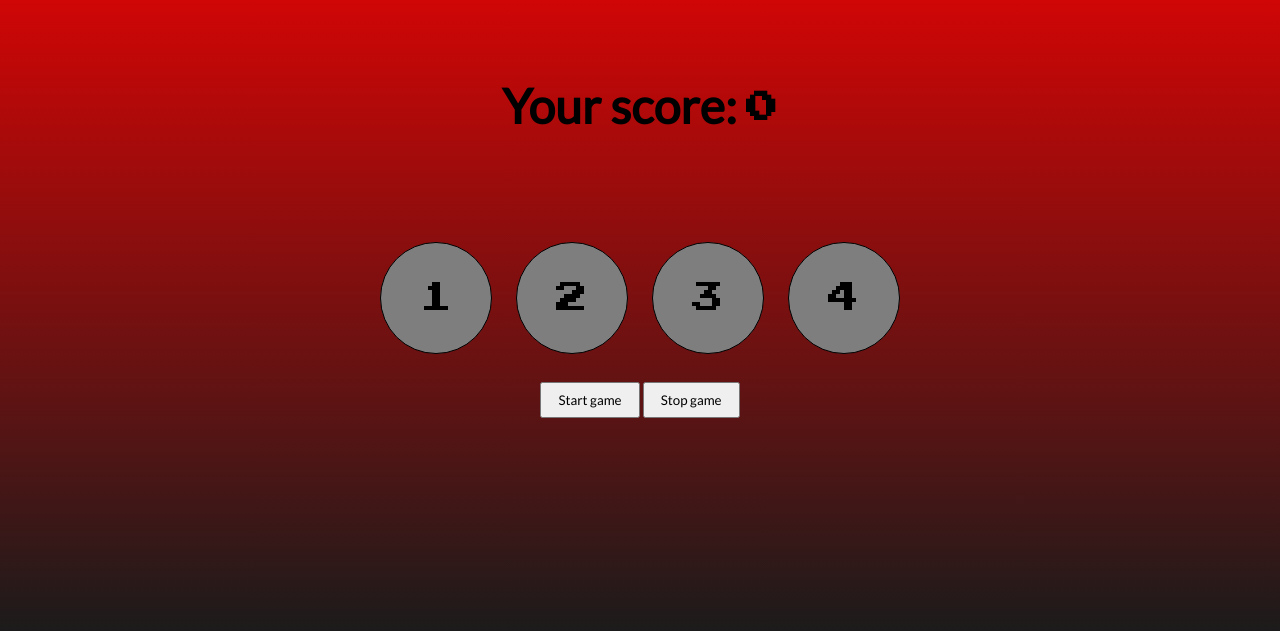
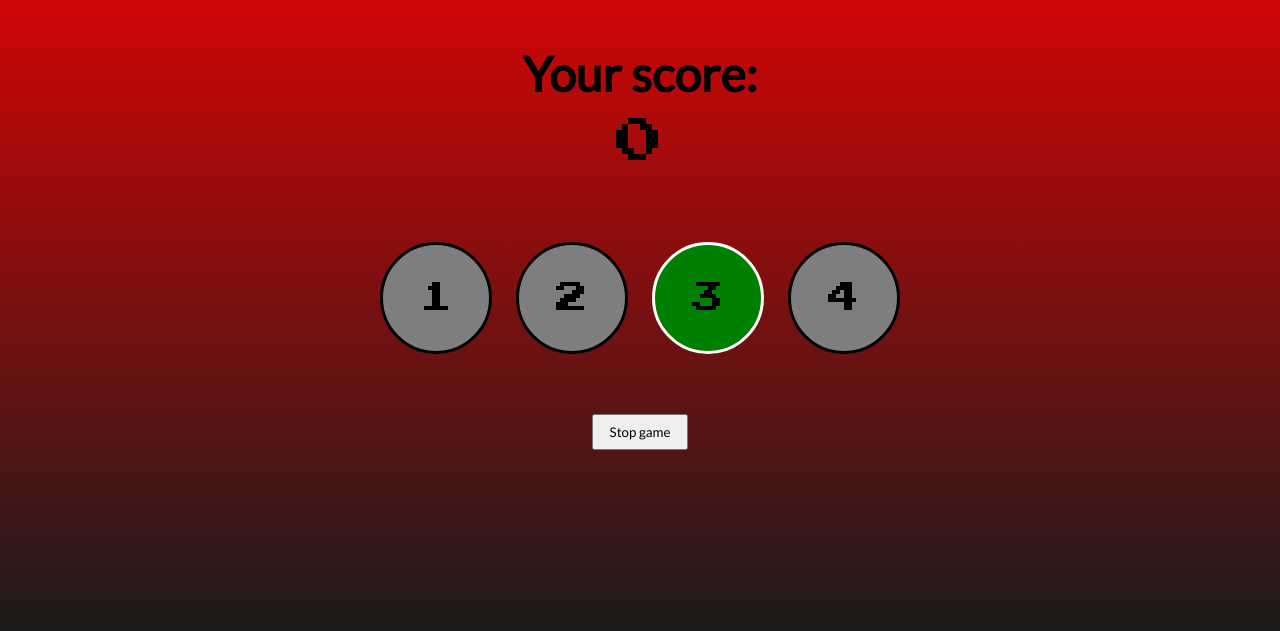
Before and after one commit to ronttizz/speedgame, a plain HTML site: page index.html in a window 1280 px wide. Both pictures are taken after a click on the button "Start game". Shown: the part 165-796 px from the top of the page. Drawn offline with Linux system fonts and the light colour scheme; a web font is replaced by a local one.

Commit message:
Disabling buttons at start

```diff
--- a/index.html
+++ b/index.html
@@ -20,12 +20,13 @@
   <body>
     <h1>Speedgame</h1>
     <div class="game">
-      <h5>Your score: <span id="score">0</span></h5>
+      <h5>Your score:</h5>
+      <p id="score">0</p>
       <div class="buttons">
-        <div class="button b1">1</div>
-        <div class="button b2">2</div>
-        <div class="button b3">3</div>
-        <div class="button b4">4</div>
+        <div id="btn1" class="button">1</div>
+        <div id="btn2" class="button">2</div>
+        <div id="btn3" class="button">3</div>
+        <div id="btn4" class="button">4</div>
       </div>
     </div>
     <button type="button" id="start">Start game</button>
@@ -33,9 +34,10 @@
     <div id="overlay">
       <div class="modal">
         <p>Your score was:</p>
-        <p id="score">0</p>
+        <p id="scoreEnd">0</p>
         <button type="button" id="close">Close</button>
       </div>
     </div>
+    <script src="script.js"></script>
   </body>
 </html>
--- /dev/null
+++ b/script.js
@@ -0,0 +1,73 @@
+const buttons = document.querySelectorAll(".button");
+const startButton = document.querySelector("#start");
+const stopButton = document.querySelector("#stop");
+const overlay = document.querySelector("#overlay");
+const closeButton = document.querySelector("#close");
+const scoreText = document.querySelector("#score");
+const scoreEnd = document.querySelector("#scoreEnd");
+
+let active = 0;
+let score = 0;
+let speed = 2000;
+
+const getRndInt = (min, max) => {
+  return Math.floor(Math.random() * (max - min + 1)) + min;
+};
+
+const startGame = () => {
+  let nextActive = pickNew(active);
+  buttons.forEach((button) => (button.style.pointerEvents = "auto"));
+  startButton.style.display = "none";
+  stopButton.style.display = "inline";
+
+  buttons[nextActive].classList.toggle("active");
+  buttons[active].classList.remove("active");
+
+  active = nextActive;
+  console.log("active button: ", active);
+  timer = setTimeout(startGame, speed);
+  speed = speed - 100;
+
+  function pickNew(active) {
+    let nextActive = getRndInt(0, 3);
+
+    if (nextActive != active) {
+      return nextActive;
+    } else {
+      return pickNew(active);
+    }
+  }
+};
+
+const stopGame = () => {
+  clearTimeout(timer);
+  console.log(speed);
+
+  scoreEnd.textContent = score;
+
+  overlay.style.visibility = "visible";
+};
+
+const reloadGame = () => {
+  window.location.reload();
+};
+
+const clickedButton = (i) => {
+  buttons[active].classList.remove("active");
+
+  if (i === active) {
+    score++;
+    scoreText.textContent = score;
+  } else {
+    stopGame();
+  }
+};
+
+buttons.forEach((button, i) => button.addEventListener("click", () => clickedButton(i)));
+
+startButton.addEventListener("click", startGame);
+stopButton.addEventListener("click", stopGame);
+closeButton.addEventListener("click", reloadGame);
+
+startButton.style.display = "inline";
+stopButton.style.display = "none";
--- a/style.css
+++ b/style.css
@@ -18,7 +18,13 @@ h1 {
 
 h5 {
   font-size: 3rem;
-  margin: 5rem;
+  margin-top: 3rem;
+}
+
+#score {
+  margin: 1rem auto;
+  font-size: 3rem;
+  font-family: "Press Start 2P", cursive;
 }
 
 .game {
@@ -29,7 +35,7 @@ h5 {
 
 .buttons {
   display: flex;
-  margin: 1rem;
+  margin: 3rem;
 }
 
 .button {
@@ -37,7 +43,7 @@ h5 {
   width: 7rem;
   height: 7rem;
   background-color: rgb(126, 126, 126);
-  border: 0.1rem solid;
+  border: 0.2rem black solid;
   margin: 0.75rem;
   display: flex;
   justify-content: center;
@@ -45,6 +51,12 @@ h5 {
   font-family: "Press Start 2P", cursive;
   font-size: 32px;
   cursor: pointer;
+  pointer-events: none;
+}
+
+.button.active {
+  background-color: green;
+  border: 0.2rem white solid;
 }
 
 button {
@@ -70,7 +82,7 @@ button {
 .modal {
   background-color: white;
   width: 40vw;
-  height: 20vh;
+  min-height: 35vh;
   border-radius: 5px;
   border: 0.2rem solid black;
   position: relative;
@@ -80,6 +92,12 @@ button {
   align-items: center;
 }
 
+#scoreEnd {
+  margin: 1rem auto;
+  font-size: 3rem;
+  font-family: "Press Start 2P", cursive;
+}
+
 #close {
   position: absolute;
   top: 0.5rem;
@@ -87,9 +105,3 @@ button {
   background-color: transparent;
   border: none;
 }
-
-#score {
-  margin: 1rem auto;
-  font-size: 2rem;
-  font-family: "Press Start 2P", cursive;
-}
```
